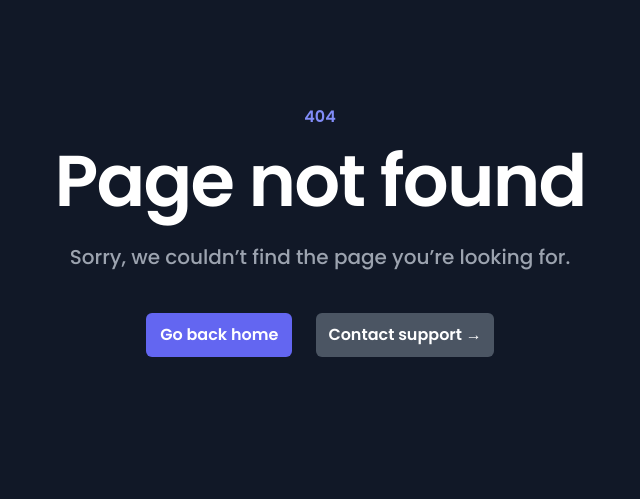
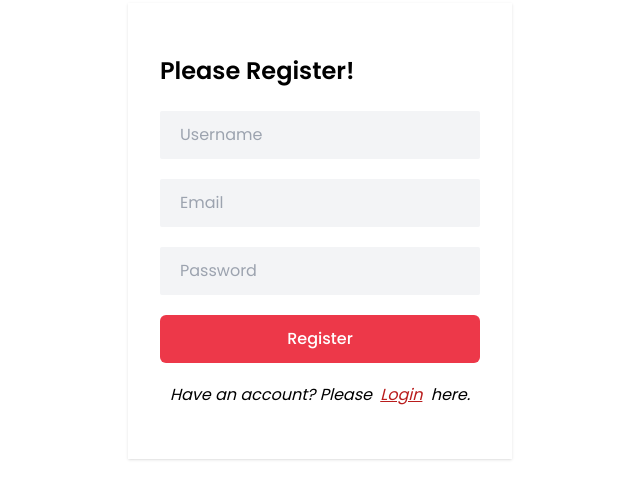
Before and after one commit to masumparvez56/lebaba-ecommerce-fullstack-project, a React (Vite) app in the folder frontend/: page /register in a window 1280 px wide. Before the commit this address had no page. Shown: the part 169-668 px from the top of the page, without its empty margins (320-960 px from the left). Built offline with nearby package versions, Linux system fonts and the light colour scheme.

Commit message:
Login page & Register page added

```diff
--- a/frontend/package.json
+++ b/frontend/package.json
@@ -12,6 +12,7 @@
   "dependencies": {
     "react": "^19.2.0",
     "react-dom": "^19.2.0",
+    "react-hook-form": "^7.69.0",
     "react-router-dom": "^7.11.0",
     "remixicon": "^4.7.0"
   },
--- /dev/null
+++ b/frontend/src/components/Login.jsx
@@ -0,0 +1,38 @@
+import React, { useState } from 'react';
+import { Link } from 'react-router-dom';
+import { useForm } from "react-hook-form"
+
+const Login = () => {
+    const [message, setMessage] = useState('');
+      const { register, handleSubmit, formState: { errors }, } = useForm()
+
+  const onSubmit = (data) => {
+    console.log(data)
+  }
+    return (
+        <section className='h-screen flex items-center justify-center p-2'>
+            <div className='shadow bg-white p-8 max-w-sm mx-auto'>
+                <h2 className='text-2xl font-semibold pt-5'>Please Login!</h2>
+                <form onSubmit={handleSubmit(onSubmit)} className='space-y-5 max-w-sm mx-auto pt-6'>
+                    <input
+                    {...register("email", { required: true })}
+                    type="email" placeholder='Email' className='w-full bg-gray-100 focus:outline-none px-5 py-3 rounded-sm' />
+
+                    {errors.email && <span className='text-red-500'>Email is required</span>}
+
+                    <input
+                    {...register("password", { required: true })}
+                    type="password" placeholder='password' className='w-full bg-gray-100 focus:outline-none px-5 py-3 rounded-sm' />
+
+                     {errors.password && <span className='text-red-500'>Password is required</span>}
+
+                    <button className='w-full mt-5 bg-primary hover:bg-primary/90 text-white font-medium py-3 rounded-md'>Login</button>
+                </form>
+
+                 <div className='my-5 italic text-center'>Don't have account? <Link to="/register" className='text-red-700 px-1 underline cursor-pointer'>Register</Link> here.</div>
+            </div>
+        </section>
+    );
+};
+
+export default Login;
--- a/frontend/src/components/Navbar.jsx
+++ b/frontend/src/components/Navbar.jsx
@@ -8,10 +8,10 @@ const Navbar = () => {
                 className="max-w-screen-2xl mx-auto px-4 flex justify-between items-center"
             >
                 <ul className="nav__links">
-                    <li className="link"><NavLink className={({isActive, isPending}) => isActive ? "active" : "" } to="/">Home</NavLink></li>
-                    <li className="link"><NavLink className={({isActive, isPending}) => isActive ? "active" : "" } to="/shop">Shop</NavLink></li>
-                    <li className="link"><NavLink className={({isActive, isPending}) => isActive ? "active" : "" } to="/pages">Pages</NavLink></li>
-                    <li className="link"><NavLink className={({isActive, isPending}) => isActive ? "active" : "" } to="/contact">Contact</NavLink></li>
+                    <li className="link"><NavLink className={({ isActive, isPending }) => isActive ? "active" : ""} to="/">Home</NavLink></li>
+                    <li className="link"><NavLink className={({ isActive, isPending }) => isActive ? "active" : ""} to="/shop">Shop</NavLink></li>
+                    <li className="link"><NavLink className={({ isActive, isPending }) => isActive ? "active" : ""} to="/pages">Pages</NavLink></li>
+                    <li className="link"><NavLink className={({ isActive, isPending }) => isActive ? "active" : ""} to="/contact">Contact</NavLink></li>
                 </ul>
                 <div className="nav__logo">
                     <Link to="/">Lebaba<span>.</span></Link>
@@ -26,7 +26,7 @@ const Navbar = () => {
                         </button>
                     </span>
                     <span>
-                        <i className="ri-user-line rounded-full cursor-pointer"></i>
+                        <Link to="/login"><i className="ri-user-line rounded-full cursor-pointer"></i></Link>
                     </span>
                 </div>
             </nav>
--- /dev/null
+++ b/frontend/src/components/Register.jsx
@@ -0,0 +1,45 @@
+import React, { useState } from 'react';
+import { Link } from 'react-router-dom';
+import { useForm } from "react-hook-form"
+
+const Register = () => {
+        const [message, setMessage] = useState('');
+          const { register, handleSubmit, formState: { errors }, } = useForm()
+
+      const onSubmit = (data) => {
+        console.log(data)
+      }
+    return (
+       <section className='h-screen flex items-center justify-center p-2'>
+                  <div className='shadow bg-white p-8 max-w-sm mx-auto'>
+                      <h2 className='text-2xl font-semibold pt-5'>Please Register!</h2>
+                      <form onSubmit={handleSubmit(onSubmit)} className='space-y-5 max-w-sm mx-auto pt-6'>
+
+                          <input
+                          {...register("username", { required: true })}
+                          type="text" placeholder='Username' className='w-full bg-gray-100 focus:outline-none px-5 py-3 rounded-sm' />
+
+                          {errors.username && <span className='text-red-500 text-sm'>Username is required</span>}
+
+                          <input
+                          {...register("email", { required: true })}
+                          type="email" placeholder='Email' className='w-full bg-gray-100 focus:outline-none px-5 py-3 rounded-sm' />
+
+                          {errors.email && <span className='text-red-500 text-sm'>Email is required</span>}
+
+                          <input
+                          {...register("password", { required: true })}
+                          type="password" placeholder='Password' className='w-full bg-gray-100 focus:outline-none px-5 py-3 rounded-sm' />
+
+                           {errors.password && <span className='text-red-500 text-sm'>Password is required</span>}
+
+                          <button className='w-full mt-5 bg-primary hover:bg-primary/90 text-white font-medium py-3 rounded-md'>Register</button>
+                      </form>
+
+                       <div className='my-5 italic text-center'>Have an account? Please <Link to="/login" className='text-red-700 px-1 underline cursor-pointer'>Login</Link> here.</div>
+                  </div>
+              </section>
+    );
+};
+
+export default Register;
```
Also changed, not shown: frontend/src/routes/router.jsx (+11 -1 lines), 1 other file (tests, documents, lock files or other folders).
